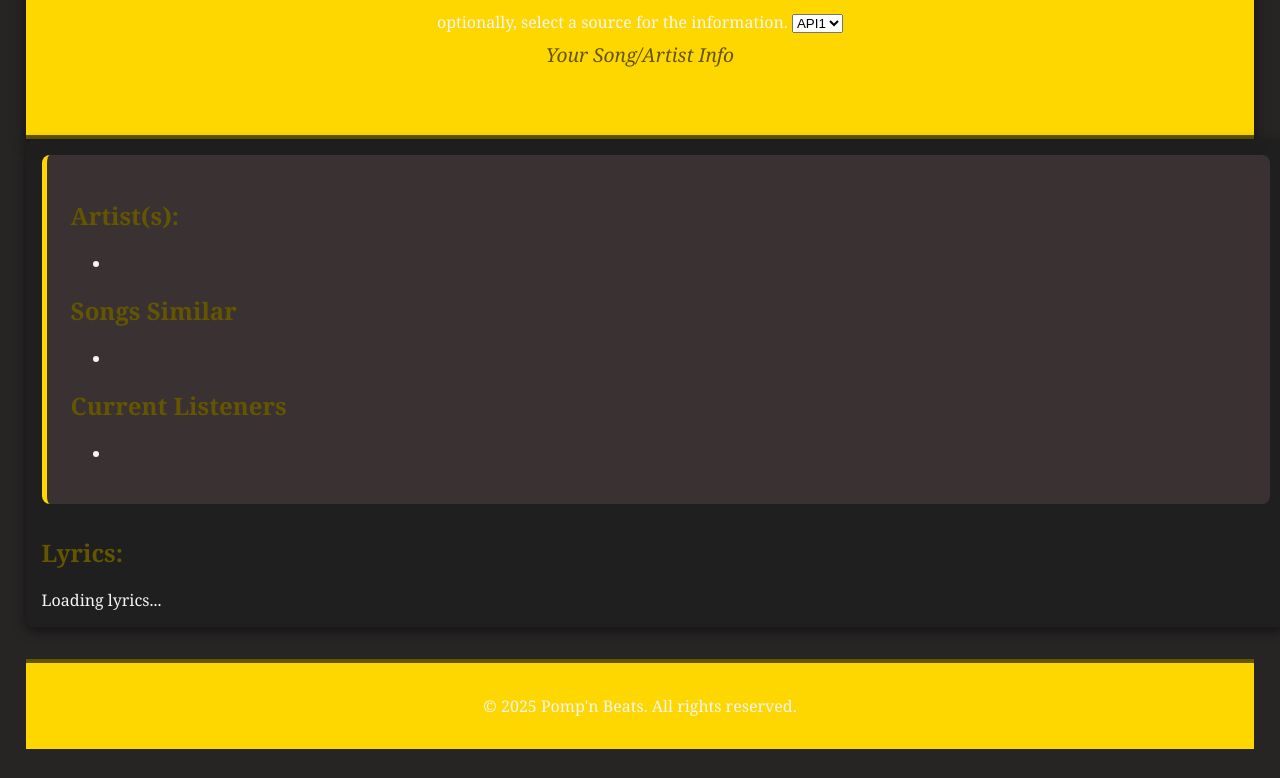
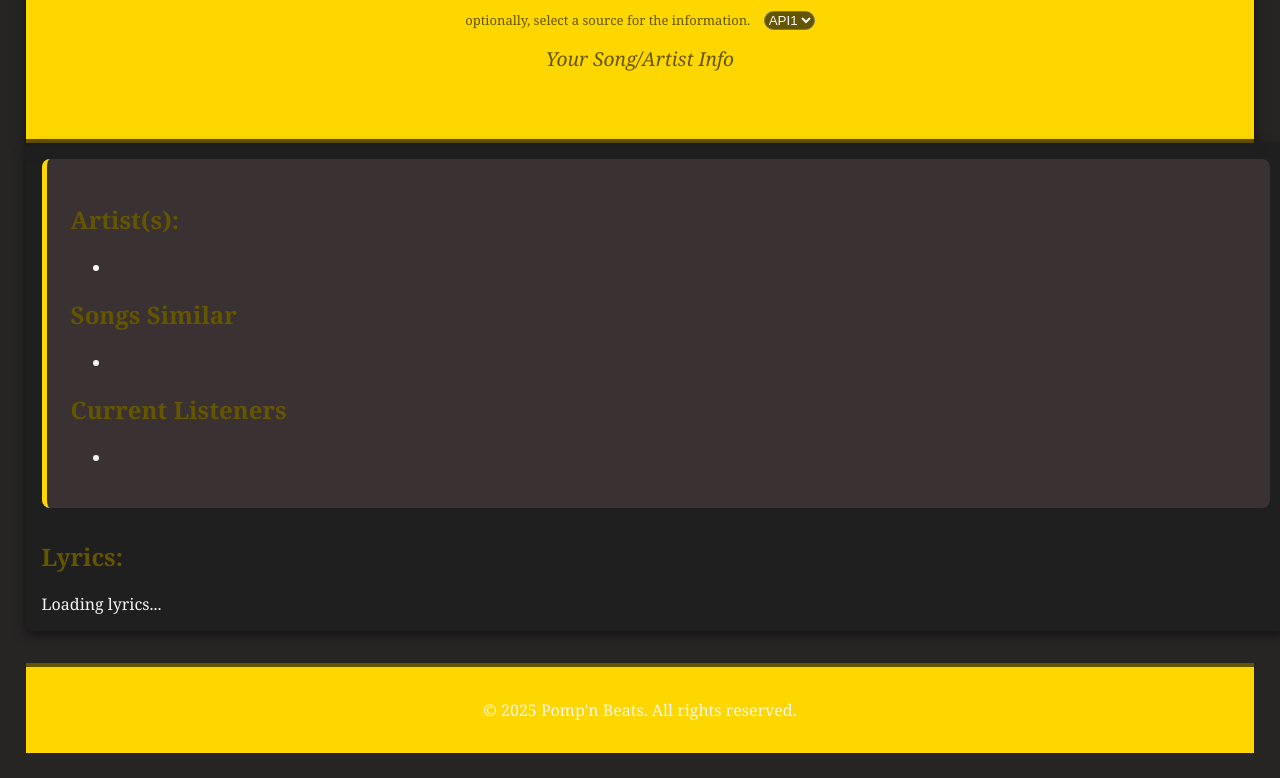
Before and after one commit to NeumontAGrover/pompn-beats, a website: page SearchPage.html in a window 1280 px wide. Shown: the part 171-949 px from the top of the page. Drawn offline with Linux system fonts and the light colour scheme.

Commit message:
styled info-source selection section

```diff
--- a/style.css
+++ b/style.css
@@ -186,6 +186,22 @@ input[type="number"] {
     padding-left: 0;
 }
 
+.select-API{
+    margin: 15px;
+
+    font-size: small;
+    color: var(--color-accent);
+}
+
+#info-source{
+    margin-left: 10px;
+
+    color: var(--text-primary);
+    background-color: var(--color-accent);
+
+    border-radius: 1rem;
+}
+
 #history li {
     color: var(--text-primary);
     padding: 0.25rem;
```
